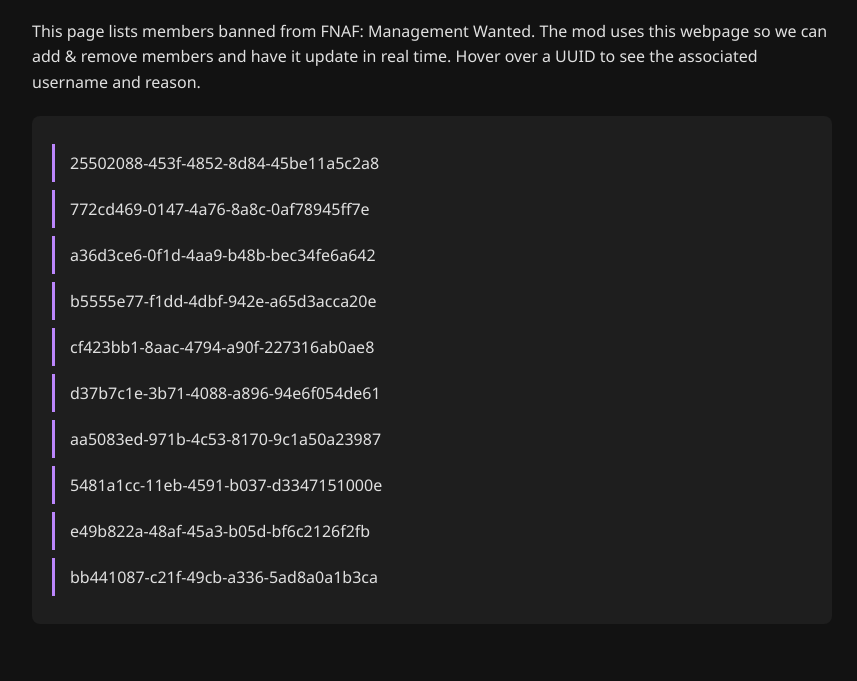
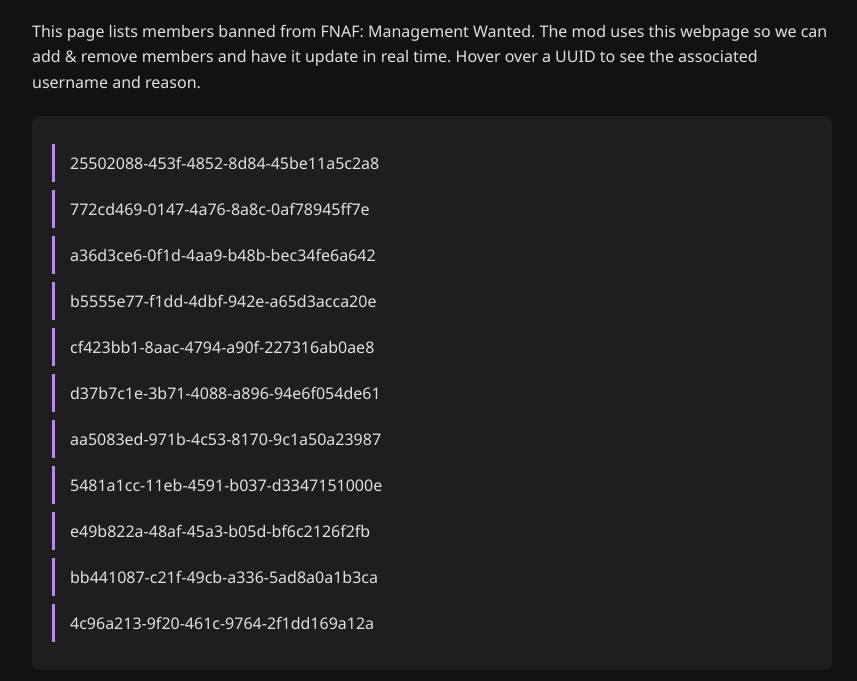
Before and after one commit to OVDR-Studios/cdn.arrival.studio, a plain HTML site: page mw/banlist.html in a window 1280 px wide. Shown: the part 87-768 px from the top of the page, without its empty margins (208-1065 px from the left). Drawn offline with Linux system fonts and the light colour scheme.

Commit message:
Update banlist.html

```diff
--- a/mw/banlist.html
+++ b/mw/banlist.html
@@ -94,6 +94,7 @@
             <div class="member" title="Craigdripps (racist)">5481a1cc-11eb-4591-b037-d3347151000e</div>
             <div class="member" title="NeedyNerd (pinata puppy cuck)">e49b822a-48af-45a3-b05d-bf6c2126f2fb</div>
             <div class="member" title="VoidvividX (slurs)">bb441087-c21f-49cb-a336-5ad8a0a1b3ca</div>
+            <div class="member" title="VoidvividX (slurs)">4c96a213-9f20-461c-9764-2f1dd169a12a</div>
         </div>
     </div>
 </body>
```
